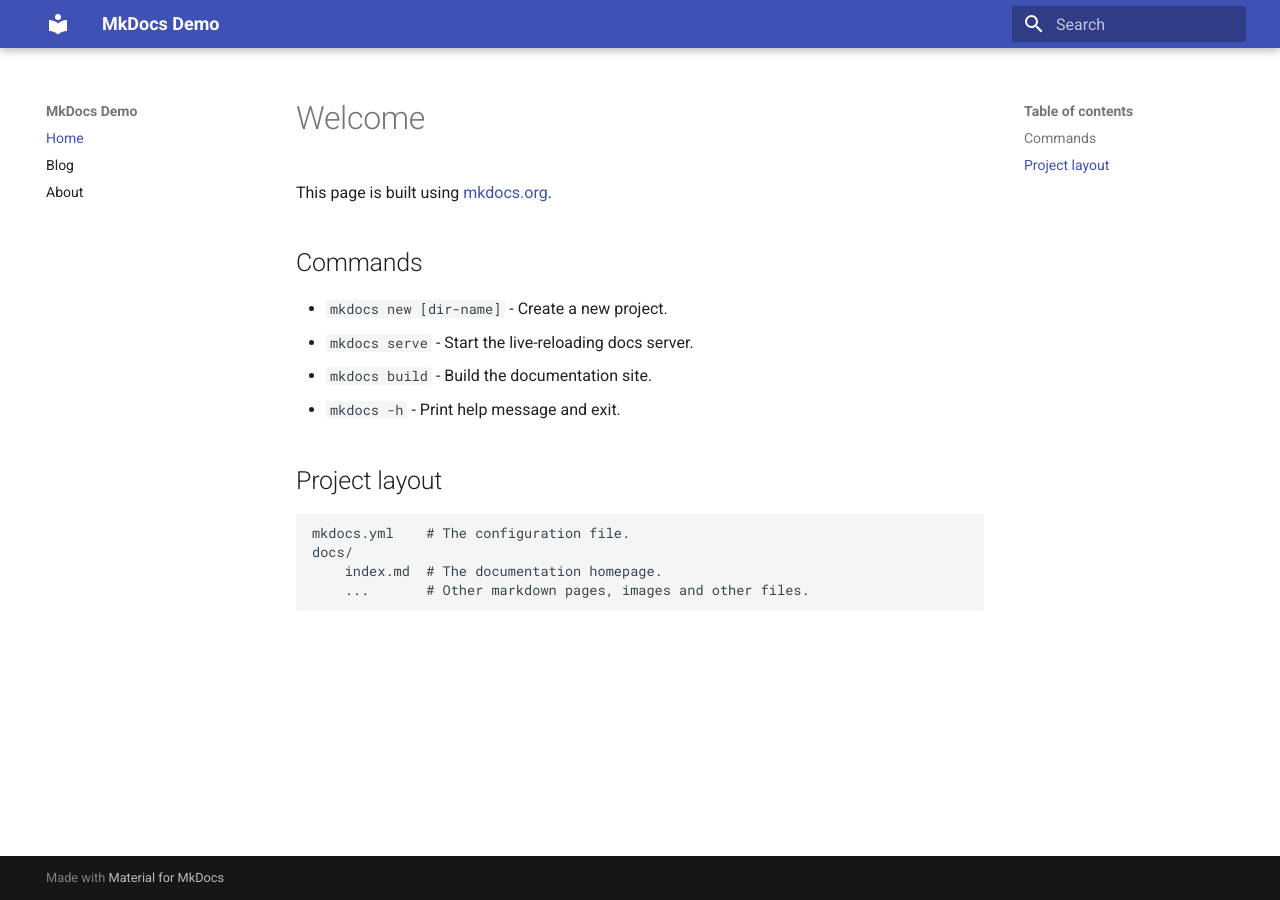
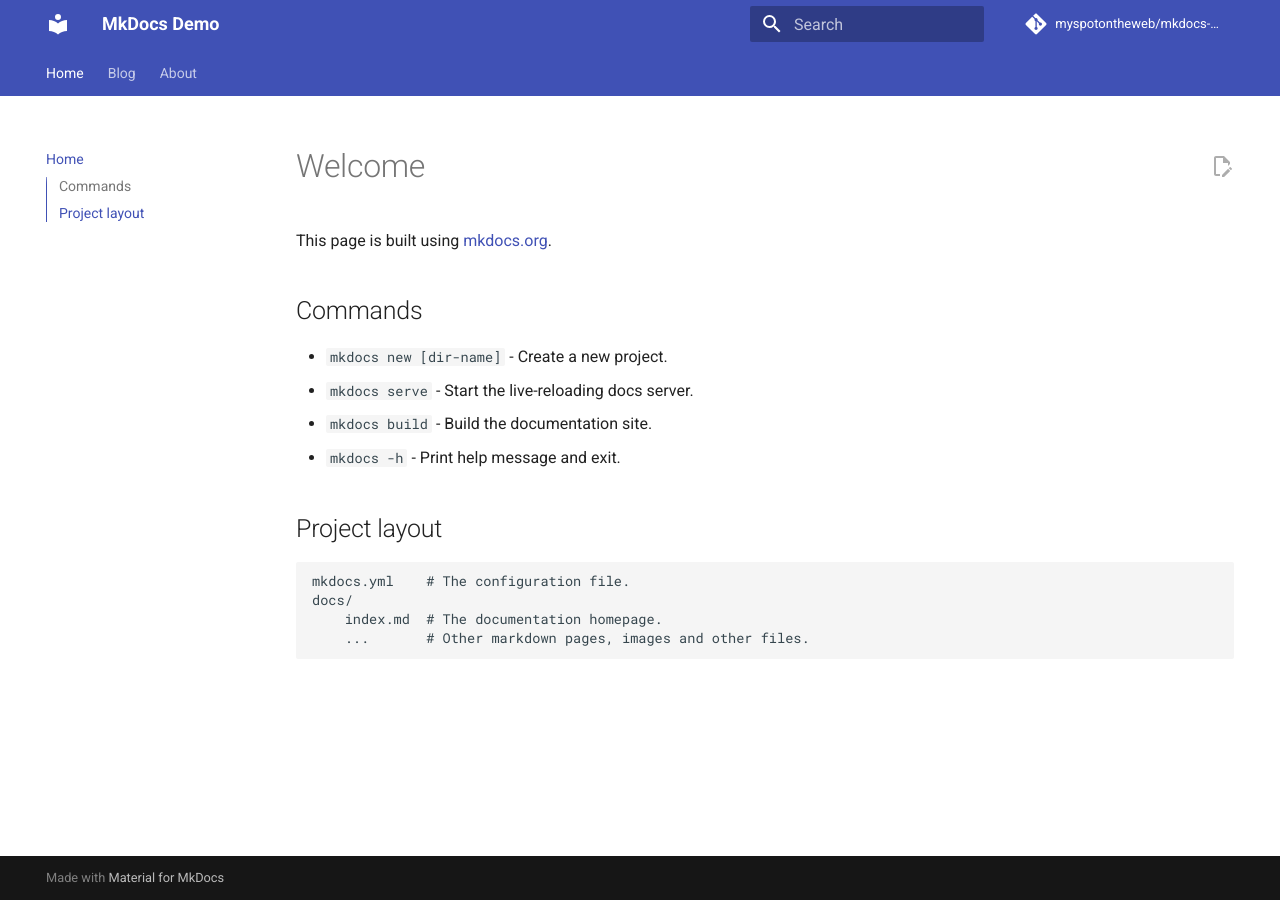
Before and after one commit to myspotontheweb/mkdocs-demo, an MkDocs documentation site: the page built from docs/index.md, in a window 1280 px wide. Built offline with MkDocs 1.6.1 and Material for MkDocs 9.7.7, drawn with Linux system fonts in a browser that asks for light colours; comment, search, counter and statistics services are not loaded.

Commit message:
Enabled page editing and cleaned up some of the navigation

```diff
--- a/mkdocs.yml
+++ b/mkdocs.yml
@@ -1,10 +1,25 @@
 site_name: MkDocs Demo
 site_url: https://myspotontheweb.github.io/mkdocs-demo
+repo_url: https://github.com/myspotontheweb/mkdocs-demo
+repo_name: myspotontheweb/mkdocs-demo
+edit_uri: edit/main/docs/
+
 nav:
   - Home: index.md
   - Blog: blog/index.md
   - About: about.md
-theme: material
+
+theme:
+  name: material
+  features:
+    - navigation.tabs
+    - toc.integrate
+    - content.action.edit
+
+markdown_extensions:
+  - toc
+  - admonition
+
 plugins:
   - diagrams
   - search
@@ -15,5 +30,3 @@ plugins:
   - kroki:
       DownloadImages: true
       DownloadDir: assets/images
-markdown_extensions:
-  - admonition
```
